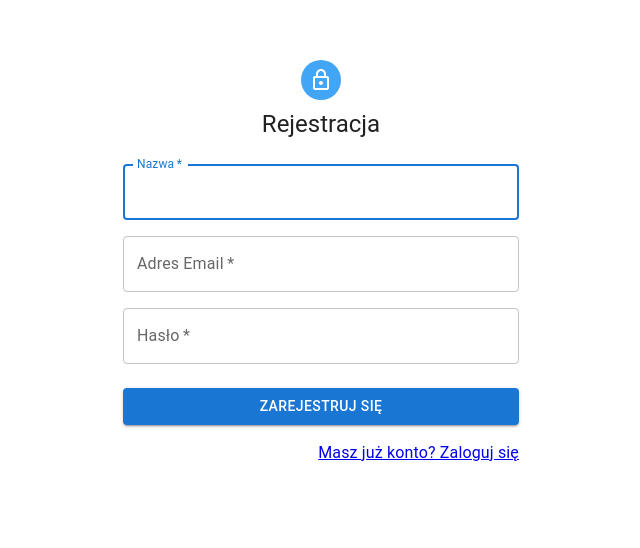
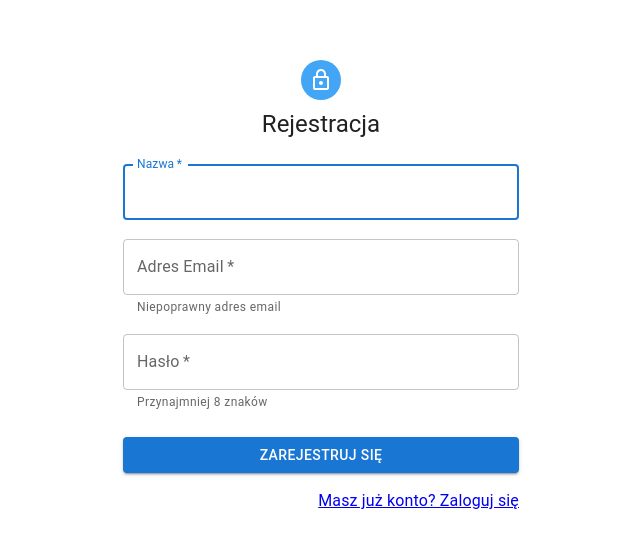
Before and after one commit to Jumpersky77/Praktyki, a React (Create React App) app in the folder AppPraktyki-main/: page /register in a window 1280 px wide. Shown: the part 108-656 px from the top of the page, without its empty margins (319-959 px from the left). Built offline with nearby package versions, Linux system fonts and the light colour scheme.

Commit message:
dodanie walidacji

```diff
--- a/AppPraktyki-main/src/pages/Register.tsx
+++ b/AppPraktyki-main/src/pages/Register.tsx
@@ -11,6 +11,9 @@ import {
   import { LockOutlined } from "@mui/icons-material";
   import { useState } from "react";
   import { Link } from "react-router-dom";
+  import { nameValidation } from "./validation";
+  import { emailValidation } from "./validation";
+  import { passwordValidation } from "./validation";
 
   const Register = () => {
     const [name, setName] = useState("");
@@ -47,6 +50,7 @@ import {
                     autoFocus
                     value={name}
                     onChange={(e) => setName(e.target.value)}
+                    helperText={nameValidation(name)}
                   />
                 </Grid>
 
@@ -59,6 +63,7 @@ import {
                     name="email"
                     value={email}
                     onChange={(e) => setEmail(e.target.value)}
+                    helperText={emailValidation(email)}
                   />
                 </Grid>
                 <Grid item xs={12}>
@@ -71,6 +76,7 @@ import {
                     id="password"
                     value={password}
                     onChange={(e) => setPassword(e.target.value)}
+                    helperText={passwordValidation(password)}
                   />
                 </Grid>
               </Grid>
--- /dev/null
+++ b/AppPraktyki-main/src/pages/validation.tsx
@@ -0,0 +1,47 @@
+const  passwordValidation=(passwordInputValue:string)=>{
+    const uppercaseRegExp   = /(?=.*?[A-Z])/;
+    const lowercaseRegExp   = /(?=.*?[a-z])/;
+    const digitsRegExp      = /(?=.*?[0-9])/;
+    const specialCharRegExp = /(?=.*?[#?!@$%^&*-])/;
+    const minLengthRegExp   = /.{8,}/;
+
+    const uppercasePassword =   uppercaseRegExp.test(passwordInputValue);
+    const lowercasePassword =   lowercaseRegExp.test(passwordInputValue);
+    const digitsPassword =      digitsRegExp.test(passwordInputValue);
+    const specialCharPassword = specialCharRegExp.test(passwordInputValue);
+    const minLengthPassword =   minLengthRegExp.test(passwordInputValue);
+    let pasMsg ="";
+    if(!minLengthPassword){
+            pasMsg="Przynajmniej 8 znaków";
+    }else if(!uppercasePassword){
+            pasMsg="Przynajmniej 1 wielka litera";
+    }else if(!lowercasePassword){
+            pasMsg="Przynajmniej 1 mała litera";
+    }else if(!digitsPassword){
+            pasMsg="Przynajmniej 1 cyfra";
+    }else if(!specialCharPassword){
+            pasMsg="Przynajmniej 1 znak specjalny (#?!@$%^&*-)";
+    }
+    return (pasMsg==="" ? true :pasMsg);
+}
+
+const emailValidation=(emailInputValue:string)=>{
+    const emailRegExp = /\S+@\S+\.\S+/;
+    let emaMsg="";
+    if (!emailRegExp.test(emailInputValue)) {
+            emaMsg="Niepoprawny adres email";
+    }
+    return (emaMsg==="" ? true :emaMsg);
+}
+
+const nameValidation=(nameInputValue:string)=>{
+    let namMsg="";
+    if(nameInputValue.length>20){
+            namMsg="Nazwa nie może być dłuższa niż 20 znaków"
+    }
+    return namMsg==="" ? true : namMsg;
+}
+
+
+
+export {passwordValidation,emailValidation, nameValidation};
```
